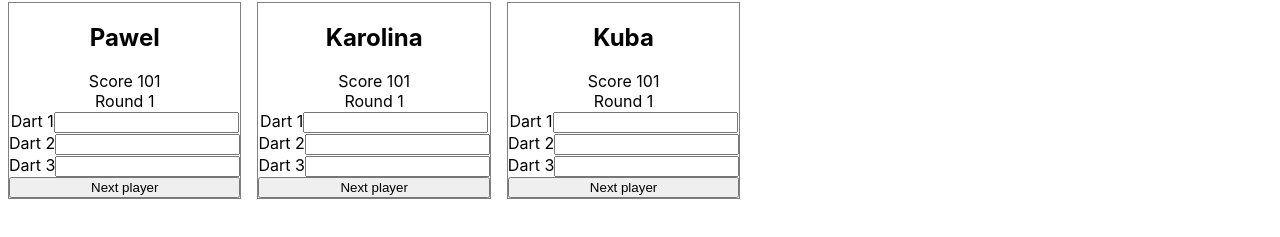
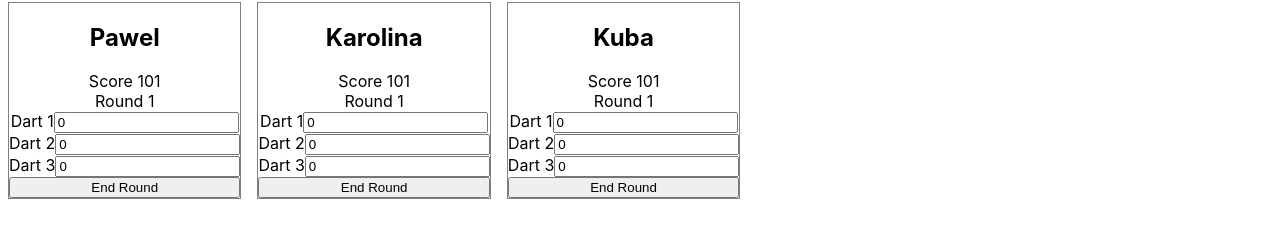
Before and after one commit to kendyl93/dart, a React (Create React App) app: page / in a window 1280 px wide. Shown: the part 139-376 px from the top of the page. Built offline with nearby package versions, Linux system fonts and the light colour scheme.

Commit message:
Handle every input

```diff
--- a/src/Player/PlayerScore.js
+++ b/src/Player/PlayerScore.js
@@ -13,10 +13,10 @@ const PlayerScoreBoard = styled.div`
 const PlayerScore = ({ playerName }) => {
   const [roundNumber, setRoundNumber] = useState(1)
 
-  const handleNextRound = event => {
+  const handleNextRound = event => roundScore => {
     event.preventDefault()
     event.stopPropagation()
-
+    console.log({ roundScore })
     setRoundNumber(roundNumber + 1)
   }
 
--- a/src/Player/Score/CurrentRoundScore.js
+++ b/src/Player/Score/CurrentRoundScore.js
@@ -8,28 +8,49 @@ const CurrentRoundScoreBoard = styled.div`
   }
 `
 
-const DARTS_NUMBERS = { "Dart 1": 1, "Dart 2": 2, "Dart 3": 3 }
+const CurrentRoundScore = ({ roundNumber, handleNextRound }) => {
+  const [dart1Score, setDart1Score] = useState(0)
+  const [dart2Score, setDart2Score] = useState(0)
+  const [dart3Score, setDart3Score] = useState(0)
 
-const CurrentRoundScore = ({ roundNumber, handleNextRound }) => {
-  const [roundScore, setRoundScore] = useState([])
+  const DARTS_NUMBERS = {
+    "Dart 1": {
+      onScoreChange: setDart1Score,
+      dartScore: dart1Score
+    },
+    "Dart 2": {
+      onScoreChange: setDart2Score,
+      dartScore: dart2Score
+    },
+    "Dart 3": { onScoreChange: setDart3Score, dartScore: dart3Score }
+  }
 
-  const handleRoundScoreChange = () => {}
+  const overallRoundScore = [dart1Score, dart2Score, dart3Score].reduce(
+    (sum, value) => (sum += Number(value)),
+    0
+  )
+
+  const handleRoundScoreChange = ({
+    target: { value } = {}
+  }) => onScoreChange => onScoreChange(value)
 
   return (
     <CurrentRoundScoreBoard>
       Round {roundNumber}
-      <form onSubmit={handleNextRound}>
-        {Object.entries(DARTS_NUMBERS).map(([dartLabel, dartNumber]) => (
-          <label>
-            {dartLabel}
-            <input
-              type="number"
-              value={roundScore[dartNumber - 1]}
-              onChange={() => handleRoundScoreChange(dartNumber - 1)}
-            />
-          </label>
-        ))}
-        <input type="submit" value="Next player" />
+      <form onSubmit={event => handleNextRound(event)(overallRoundScore)}>
+        {Object.entries(DARTS_NUMBERS).map(
+          ([dartLabel, { dartScore, onScoreChange }]) => (
+            <label key={dartLabel.trim()}>
+              {dartLabel}
+              <input
+                type="number"
+                value={dartScore}
+                onChange={event => handleRoundScoreChange(event)(onScoreChange)}
+              />
+            </label>
+          )
+        )}
+        <input type="submit" value="End Round" />
       </form>
     </CurrentRoundScoreBoard>
   )
```
